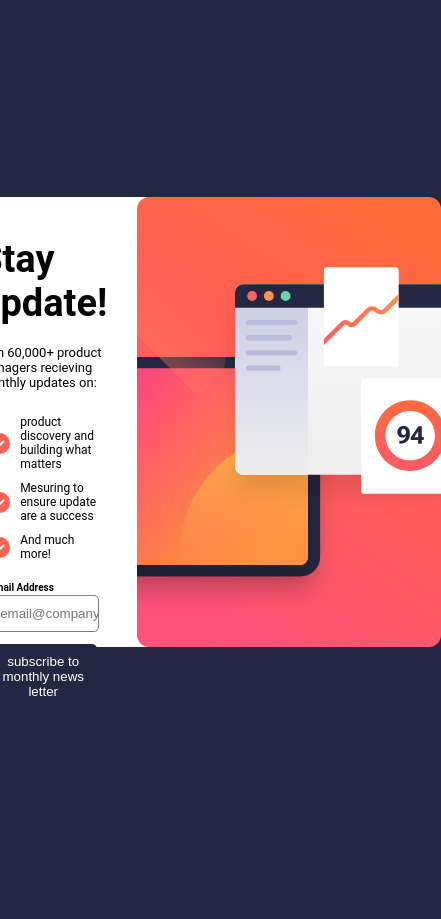
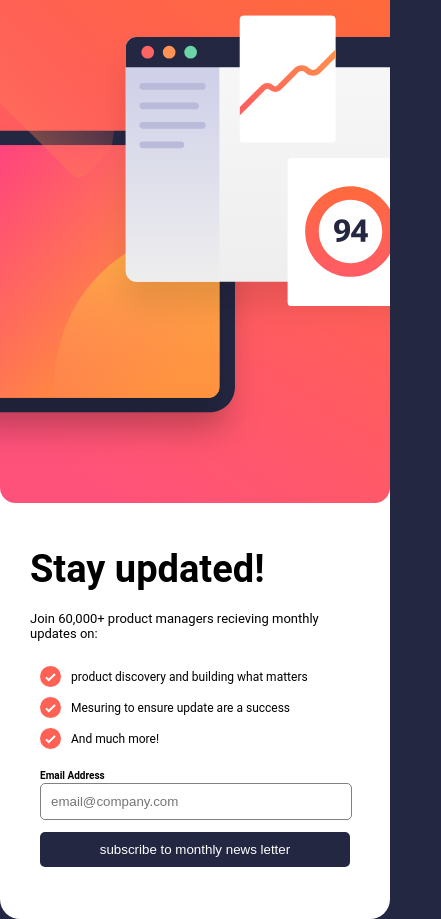
Before and after one commit to adepoju-oluwatobi/newsletter-sign-up-form, a React (Vite) app: page / in a window 390 px wide. Shown: the whole page, 441 px wide, since content can reach past the window. Before the commit the page ends 844 px from the top, so only its background shows below. Built offline with nearby package versions, Linux system fonts and the light colour scheme; a web font is replaced by a local one.

Commit message:
made it more responsive

```diff
--- a/src/App.css
+++ b/src/App.css
@@ -82,7 +82,7 @@ form button
     color: white;
 }
 
-@media (max-width: 375px)
+@media (max-width: 768px)
 {
     .container {
             background: white;
--- a/src/App.jsx
+++ b/src/App.jsx
@@ -7,7 +7,7 @@ function App() {
     <div className="body-container">
       <div className='container'>
         <div className='form-container'>
-          <p className='heading'>Stay update!</p>
+          <p className='heading'>Stay updated!</p>
           <p className='description'>Join 60,000+ product managers recieving monthly updates on:</p>
 
           <div className='icon-list-container'>
```
